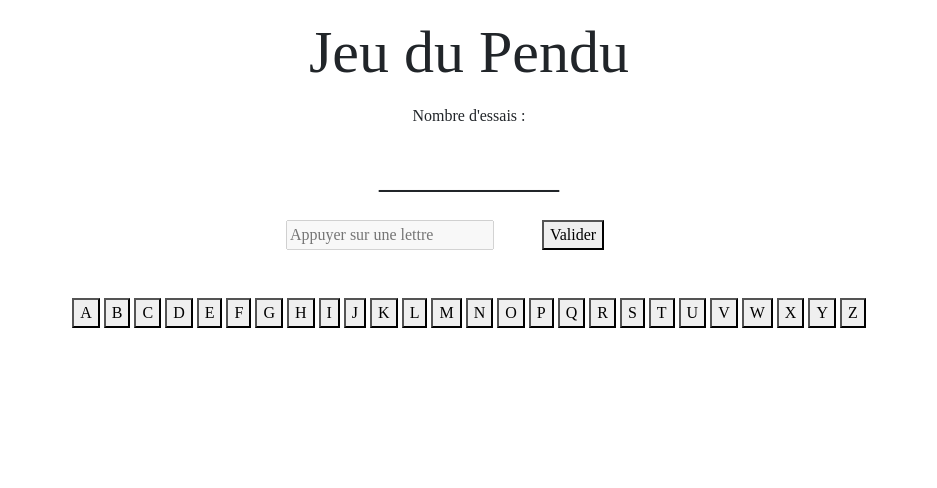
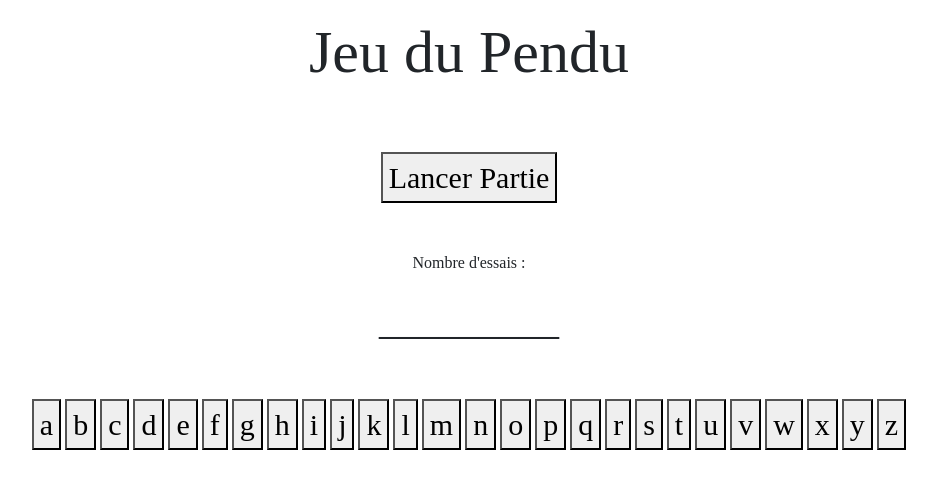
Before and after one commit to KevinLIOUST/Pendu, a website: page index.html in a window 1280 px wide. Shown: the whole page, without its empty margins (171-1108 px from the left). Drawn offline with nearby package versions, Linux system fonts and the light colour scheme; a web font is replaced by a local one.

Commit message:
Avancement de la fonction lancerPartie() ! :)

```diff
--- a/css/style.css
+++ b/css/style.css
@@ -10,3 +10,7 @@ body {
 body header h1 {
   font-size: 60px;
 }
+
+main div div button {
+  font-size: 30px;
+}
--- a/index.html
+++ b/index.html
@@ -30,42 +30,43 @@
     <!-- Pour le contenu principal de la page -->
     <main>
         <div>
-            <p class="text-center" id="nbEssais">Nombre d'essais : </p>
+            <div class="d-flex justify-content-center">
+                <button class="m-5" onclick="lancerPartie()">Lancer Partie</button>
+            </div>
+            <p class="text-center">Nombre d'essais : <span id="nbEssais"></span></p>
             <p class="text-center fs-1" id="motAchercher">_________</p>
-            <div class="d-flex justify-content-center">
-                <input type="text" id="lettreEntree" placeholder="Appuyer sur une lettre" disabled>
-                <button class="mx-5">Valider</button>
-            </div>
             <div class="text-center m-5">
-                <button>A</button>
-                <button>B</button>
-                <button>C</button>
-                <button>D</button>
-                <button>E</button>
-                <button>F</button>
-                <button>G</button>
-                <button>H</button>
-                <button>I</button>
-                <button>J</button>
-                <button>K</button>
-                <button>L</button>
-                <button>M</button>
-                <button>N</button>
-                <button>O</button>
-                <button>P</button>
-                <button>Q</button>
-                <button>R</button>
-                <button>S</button>
-                <button>T</button>
-                <button>U</button>
-                <button>V</button>
-                <button>W</button>
-                <button>X</button>
-                <button>Y</button>
-                <button>Z</button>
+                <button>a</button>
+                <button>b</button>
+                <button>c</button>
+                <button>d</button>
+                <button>e</button>
+                <button>f</button>
+                <button>g</button>
+                <button>h</button>
+                <button>i</button>
+                <button>j</button>
+                <button>k</button>
+                <button>l</button>
+                <button>m</button>
+                <button>n</button>
+                <button>o</button>
+                <button>p</button>
+                <button>q</button>
+                <button>r</button>
+                <button>s</button>
+                <button>t</button>
+                <button>u</button>
+                <button>v</button>
+                <button>w</button>
+                <button>x</button>
+                <button>y</button>
+                <button>z</button>
             </div>
         </div>
     </main>
+
+    <script src="js/script.js"></script>
 </body>
 
 </html>
--- a/js/script.js
+++ b/js/script.js
@@ -0,0 +1,59 @@
+// Ingrédients
+
+// Les mots disponibles pour jouer au jeu
+let tabMots = [
+    ["manga", "fairytail", "15"],
+    ["jeu vidéo", "horizon zero dawn", "20"],
+    ["film", "matrix", "10"],
+    ["serie", "the walking dead", "15"],
+    ["youtuber", "squeezie", "10"]
+]
+
+// Le nombre aléatoire tiré à chaque début de game
+let nbAleatoire = 0;
+
+// Récupérer la catégiorie du mot à trouver
+let categorie = "";
+
+// Récupérer le mot à chercher
+let motAchercher = "";
+
+// Mot a rechercher, mais avec des underscores.
+let motAchercherUnderscores = "";
+
+// Récupérer le nombre d'essais pour trouver le mot
+let nbEssais = "";
+
+// Nombre d'underscores à afficher pour trouver le mot
+let nbUnderscores = 0;
+
+// Fonction pour lancer une partie
+function lancerPartie() {
+
+    motAchercherUnderscores = "";
+
+    // Initialisation de la partie
+    nbAleatoire = Math.floor(Math.random() * 4);
+    categorie = tabMots[nbAleatoire][0];
+    motAchercher = tabMots[nbAleatoire][1];
+    nbEssais = parseInt(tabMots[nbAleatoire][2]);
+
+    // Affichage du nombre d'essais
+    document.getElementById("nbEssais").innerText = nbEssais;
+
+    // Pour afficher le nombre d'underscores pour trouver le mot
+    nbUnderscores = motAchercher.length;
+
+    for (let i = 1; i <= nbUnderscores; i++) {
+        motAchercherUnderscores += "_";
+    }
+
+    // Remplacer les espaces par des tirets
+    for (let i = 0; i < motAchercher.length; i++) {
+        if (motAchercher.charAt(i) == " ") {
+            motAchercherUnderscores.charAt(i) += "-";
+        }
+    }
+
+    document.getElementById("motAchercher").innerText = motAchercherUnderscores;
+}
```
